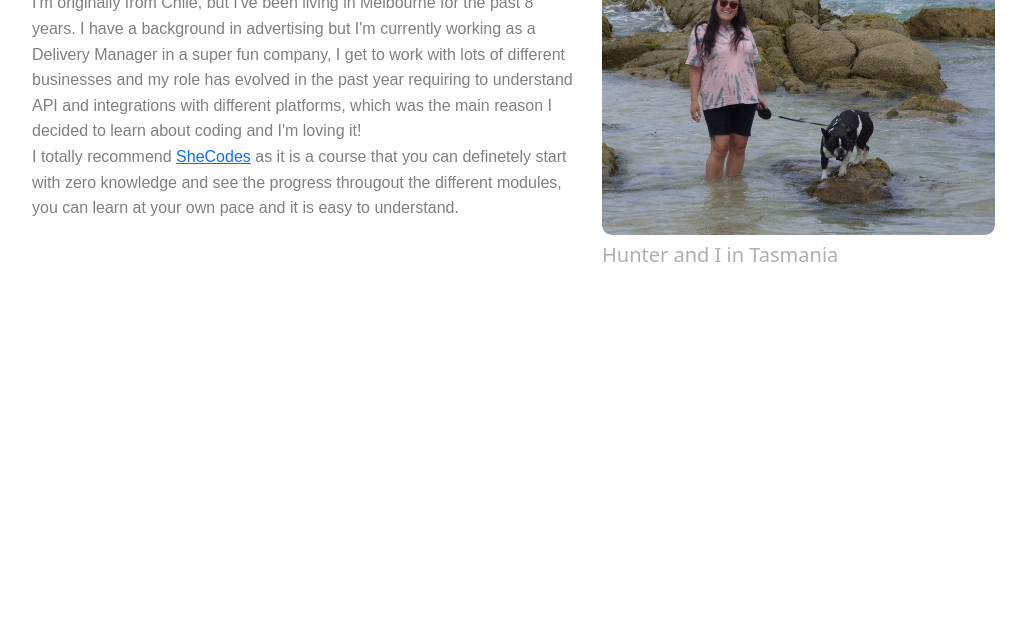
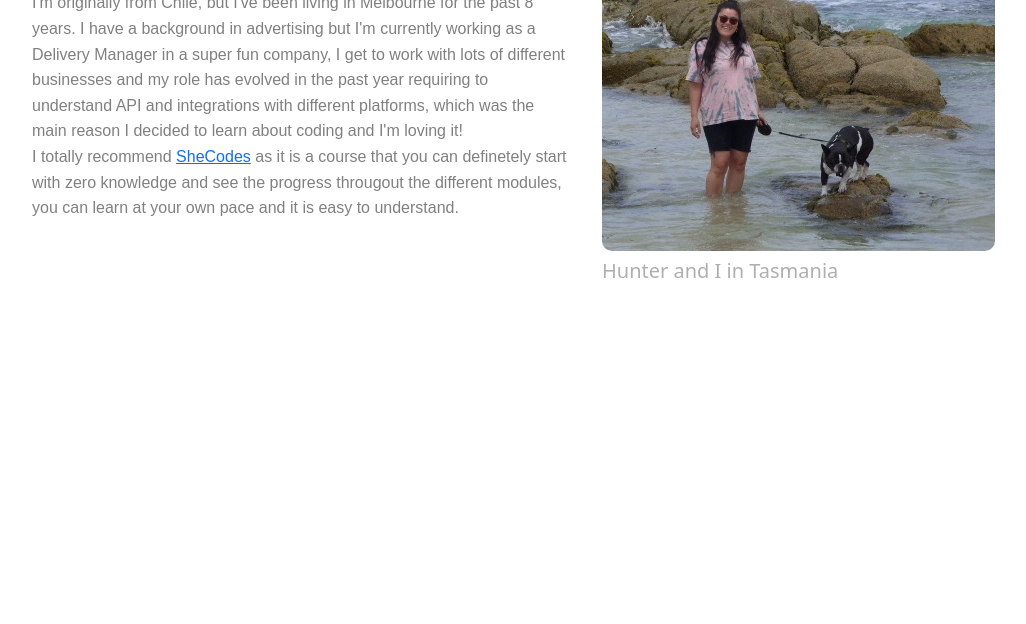
Before and after one commit to macarenamisterio/SheCodes-responsive-w5-portfolio, a plain HTML site: page about.html in a window 1280 px wide. Shown: the part 176-800 px from the top of the page, without its empty margins (54-1080 px from the left). Drawn offline with nearby package versions, Linux system fonts and the light colour scheme; a web font is replaced by a local one.

Commit message:
adding padding to image

```diff
--- a/about.html
+++ b/about.html
@@ -43,7 +43,7 @@
 						pace and it is easy to understand.
 					</p>
 				</div>
-				<div class="col">
+				<div class="col p-3">
 					<img src="src/Maca & Hunter.JPG" alt="" />
 					<h5 class="mt-2">Hunter and I in Tasmania</h5>
 				</div>
```
